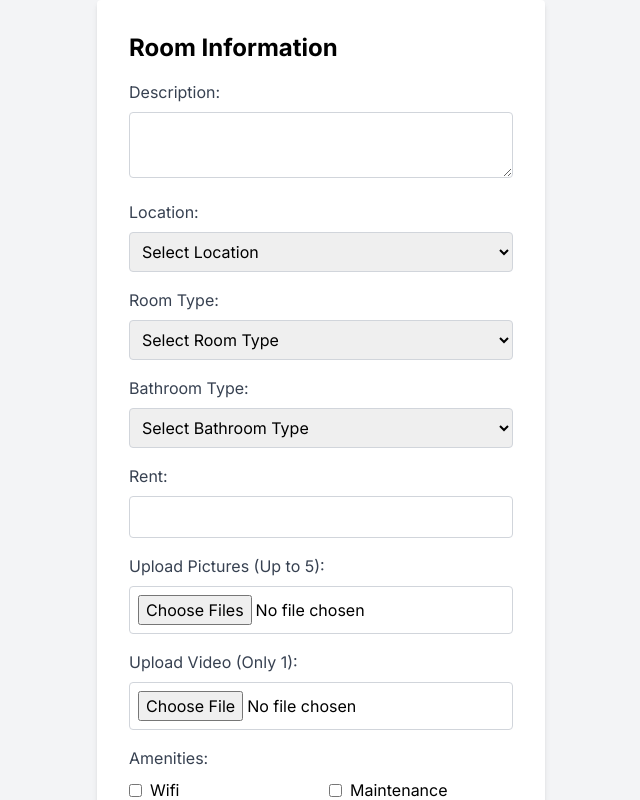
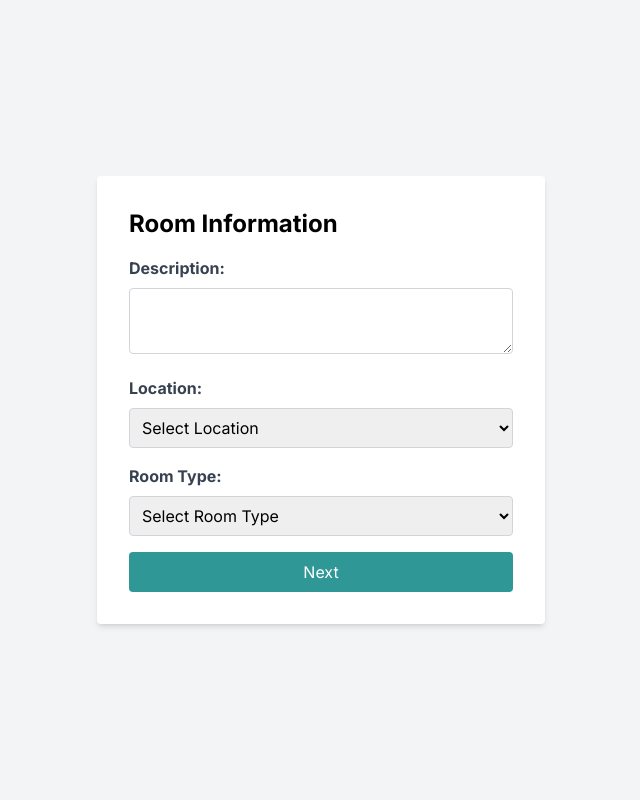
Before and after one commit to hossainsmshakib/homeroom-frontend, a Next.js app: page /uploadroominfo in a window 1280 px wide. Shown: the top 800 px of the page, without its empty margins (319-959 px from the left). Built offline with nearby package versions, Linux system fonts and the light colour scheme.

Commit message:
Updatedroominfo

```diff
--- a/src/components/roomspec/RoomInfo.tsx
+++ b/src/components/roomspec/RoomInfo.tsx
@@ -7,8 +7,6 @@ type Props = {};
 const RoomInfo: React.FC<Props> = ({}) => {
   const [description, setDescription] = useState("");
   const [location, setLocation] = useState("");
-  //const [latitude, setLatitude] = useState("");
-  //const [longitude, setLongitude] = useState("");
   const [roomType, setRoomType] = useState("");
   const [bathroomType, setBathroomType] = useState("");
   const [rent, setRent] = useState("");
@@ -22,10 +20,12 @@ const RoomInfo: React.FC<Props> = ({}) => {
     Wifi: false,
     Maintenance: false,
     CleaningService: false,
-    SmartTelivision: false,
+    SmartTelevision: false,
     InHouseLaundry: false,
     Pets: false,
   });
+
+  const [currentStep, setCurrentStep] = useState(1);
 
   const today = new Date().toISOString().split("T")[0];
 
@@ -35,7 +35,6 @@ const RoomInfo: React.FC<Props> = ({}) => {
     console.log({
       description,
       location,
-      // coordinates: { latitude, longitude },
       roomType,
       bathroomType,
       rent,
@@ -59,13 +58,23 @@ const RoomInfo: React.FC<Props> = ({}) => {
     }));
   };
 
+  const nextStep = () => {
+    setCurrentStep((prevStep) => Math.min(prevStep + 1, 3));
+  };
+
+  const prevStep = () => {
+    setCurrentStep((prevStep) => Math.max(prevStep - 1, 1));
+  };
+
   return (
     <div className="flex items-center justify-center min-h-screen bg-gray-100">
       <div className="bg-white p-8 rounded shadow-md w-full max-w-md">
         <h1 className="text-2xl font-bold mb-4">Room Information</h1>
         <form onSubmit={handleSubmit}>
+          {currentStep === 1 && (
+            <>
               <div className="mb-4">
-            <label htmlFor="description" className="block text-gray-700 mb-2">
+                <label htmlFor="description" className="block text-gray-700 font-bold mb-2">
                   Description:
                 </label>
                 <textarea
@@ -77,7 +86,7 @@ const RoomInfo: React.FC<Props> = ({}) => {
                 />
               </div>
               <div className="mb-4">
-            <label htmlFor="location" className="block text-gray-700 mb-2">
+                <label htmlFor="location" className="block text-gray-700 font-bold mb-2">
                   Location:
                 </label>
                 <select
@@ -99,34 +108,8 @@ const RoomInfo: React.FC<Props> = ({}) => {
                   <option value="Tampa">Tampa</option>
                 </select>
               </div>
-          {/* <div className="mb-4">
-            <label htmlFor="latitude" className="block text-gray-700 mb-2">
-              Latitude:
-            </label>
-            <input
-              type="text"
-              id="latitude"
-              value={latitude}
-              onChange={(e) => setLatitude(e.target.value)}
-              className="w-full p-2 border border-gray-300 rounded"
-              required
-            />
-          </div>
               <div className="mb-4">
-            <label htmlFor="longitude" className="block text-gray-700 mb-2">
-              Longitude:
-            </label>
-            <input
-              type="text"
-              id="longitude"
-              value={longitude}
-              onChange={(e) => setLongitude(e.target.value)}
-              className="w-full p-2 border border-gray-300 rounded"
-              required
-            />
-          </div> */}
-          <div className="mb-4">
-            <label htmlFor="roomType" className="block text-gray-700 mb-2">
+                <label htmlFor="roomType" className="block text-gray-700 font-bold mb-2">
                   Room Type:
                 </label>
                 <select
@@ -141,8 +124,19 @@ const RoomInfo: React.FC<Props> = ({}) => {
                   <option value="private">Private</option>
                 </select>
               </div>
+              <button
+                type="button"
+                onClick={nextStep}
+                className="w-full bg-[#309797] text-white p-2 rounded hover:bg-[#287373]"
+              >
+                Next
+              </button>
+            </>
+          )}
+          {currentStep === 2 && (
+            <>
               <div className="mb-4">
-            <label htmlFor="bathroomType" className="block text-gray-700 mb-2">
+                <label htmlFor="bathroomType" className="block text-gray-700 font-bold mb-2">
                   Bathroom Type:
                 </label>
                 <select
@@ -158,7 +152,7 @@ const RoomInfo: React.FC<Props> = ({}) => {
                 </select>
               </div>
               <div className="mb-4">
-            <label htmlFor="rent" className="block text-gray-700 mb-2">
+                <label htmlFor="rent" className="block text-gray-700 font-bold mb-2">
                   Rent:
                 </label>
                 <input
@@ -171,7 +165,7 @@ const RoomInfo: React.FC<Props> = ({}) => {
                 />
               </div>
               <div className="mb-4">
-            <label htmlFor="pictures" className="block text-gray-700 mb-2">
+                <label htmlFor="pictures" className="block text-gray-700 font-bold mb-2">
                   Upload Pictures (Up to 5):
                 </label>
                 <input
@@ -184,7 +178,7 @@ const RoomInfo: React.FC<Props> = ({}) => {
                 />
               </div>
               <div className="mb-4">
-            <label htmlFor="video" className="block text-gray-700 mb-2">
+                <label htmlFor="video" className="block text-gray-700 font-bold mb-2">
                   Upload Video (Only 1):
                 </label>
                 <input
@@ -195,8 +189,28 @@ const RoomInfo: React.FC<Props> = ({}) => {
                   className="w-full p-2 border border-gray-300 rounded"
                 />
               </div>
+              <div className="flex justify-between">
+                <button
+                  type="button"
+                  onClick={prevStep}
+                  className="w-1/2 bg-gray-400 text-white p-2 rounded hover:bg-gray-500 mr-2"
+                >
+                  Previous
+                </button>
+                <button
+                  type="button"
+                  onClick={nextStep}
+                  className="w-1/2 bg-[#309797] text-white p-2 rounded hover:bg-[#287373]"
+                >
+                  Next
+                </button>
+              </div>
+            </>
+          )}
+          {currentStep === 3 && (
+            <>
               <div className="mb-4">
-            <label className="block text-gray-700 mb-2">Amenities:</label>
+                <label className="block text-gray-700 font-bold mb-2">Amenities:</label>
                 <div className="grid grid-cols-2 gap-4">
                   {Object.keys(amenities).map((key) => (
                     <div key={key}>
@@ -215,7 +229,7 @@ const RoomInfo: React.FC<Props> = ({}) => {
                 </div>
               </div>
               <div className="mb-4">
-            <label htmlFor="availabilityType" className="block text-gray-700 mb-2">
+                <label htmlFor="availabilityType" className="block text-gray-700 font-bold mb-2">
                   Availability:
                 </label>
                 <div className="flex flex-col">
@@ -284,12 +298,23 @@ const RoomInfo: React.FC<Props> = ({}) => {
                   )}
                 </div>
               </div>
+              <div className="flex justify-between">
+                <button
+                  type="button"
+                  onClick={prevStep}
+                  className="w-1/2 bg-gray-400 text-white p-2 rounded hover:bg-gray-500 mr-2"
+                >
+                  Previous
+                </button>
                 <button
                   type="submit"
-            className="w-full bg-[#309797] text-white p-2 rounded hover:bg-[#287373]"
+                  className="w-1/2 bg-[#309797] text-white p-2 rounded hover:bg-[#287373]"
                 >
                   Submit
                 </button>
+              </div>
+            </>
+          )}
         </form>
       </div>
     </div>
```
Lines whose indentation alone changed are shown as unchanged.
